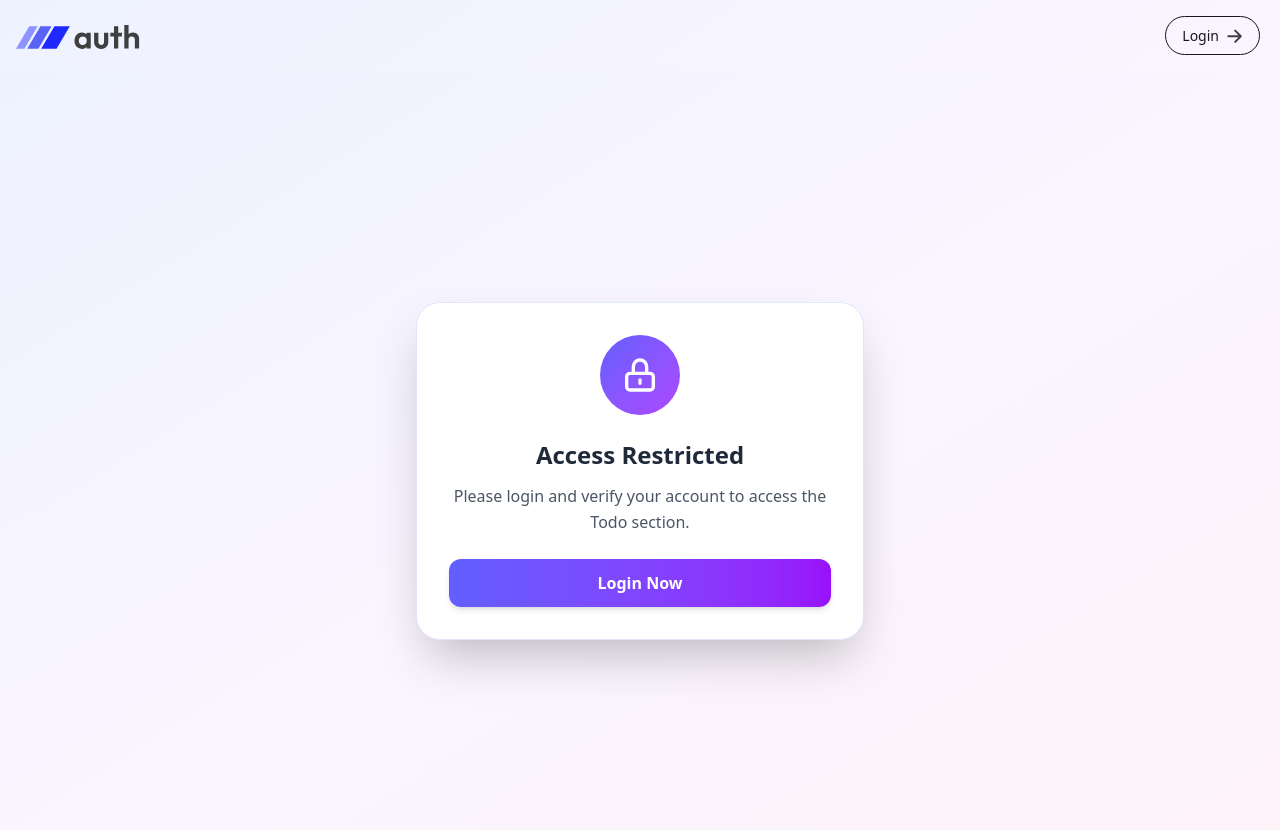
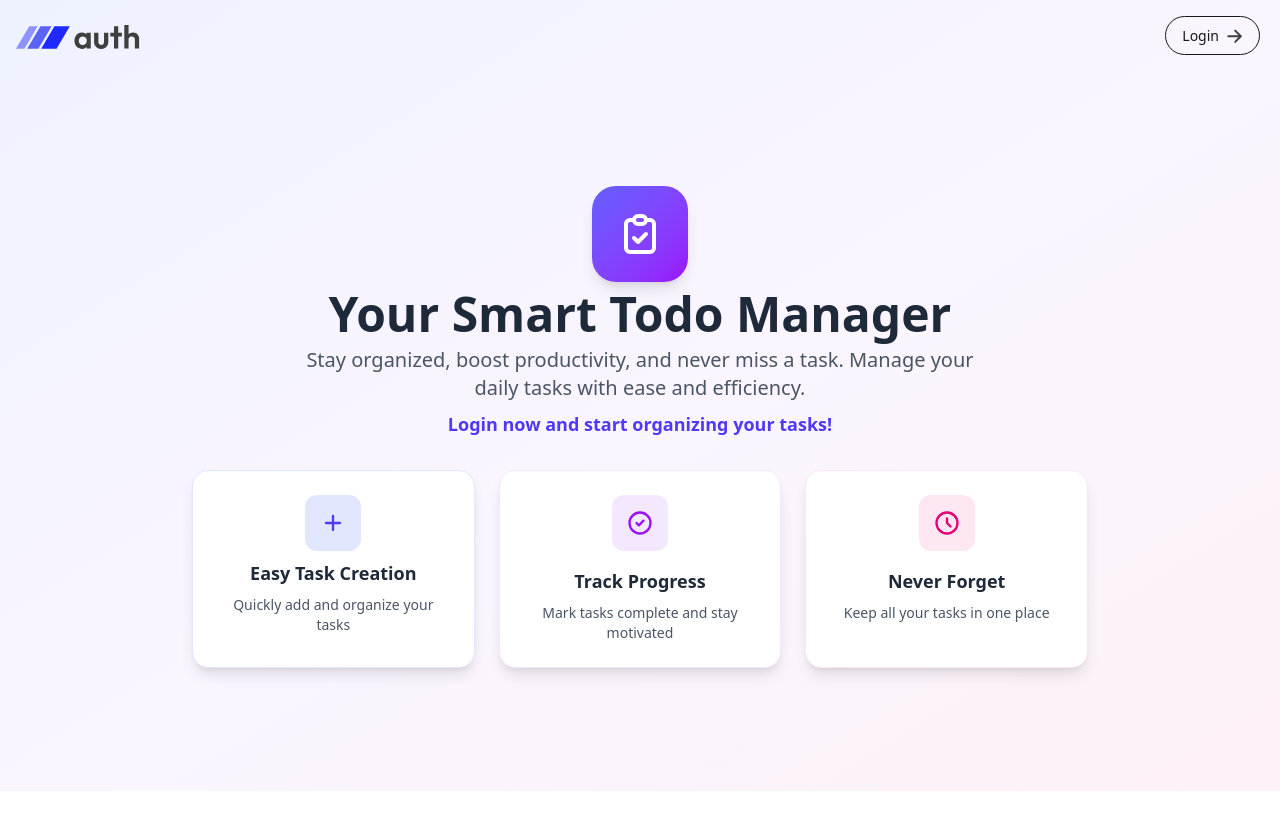
Before and after one commit to MujahidulIslam4541/MERN-Auth, a React (Vite) app in the folder client/: page / in a window 1280 px wide. Shown: the top 830 px of the page. After the commit the page ends 800 px from the top, so only its background shows below. Built offline with nearby package versions, Linux system fonts and the light colour scheme; no server answers.

Commit message:
desgn improve

```diff
--- a/client/package.json
+++ b/client/package.json
@@ -11,6 +11,7 @@
   },
   "dependencies": {
     "@tailwindcss/vite": "^4.1.13",
+    "@tanstack/query-core": "^5.90.2",
     "axios": "^1.12.2",
     "lucide-react": "^0.544.0",
     "react": "^19.1.1",
--- a/client/src/pages/HomePage.jsx
+++ b/client/src/pages/HomePage.jsx
@@ -1,6 +1,5 @@
-import React, { useContext } from 'react'
+import { useContext } from 'react'
 import Navbar from '../components/Navbar'
-import Header from '../components/Header'
 import Todo from './todo/todo'
 import { AppContent } from '../context/AppContent'
 import { Link } from 'react-router-dom'
@@ -9,15 +8,19 @@ const HomePage = () => {
   const { isLoggedIn, userData } = useContext(AppContent)
   console.log(isLoggedIn, userData.isVerified)
   return (
-    <div className="min-h-screen bg-gradient-to-br from-indigo-50 via-purple-50 to-pink-50">
+    <div className=" bg-gradient-to-br from-indigo-50 via-purple-50 to-pink-50">
       <Navbar />
-      {/* <Header /> */}
-      {isLoggedIn && userData.isVerified ? <Todo /> : <div className="min-h-screen bg-gradient-to-br from-indigo-50 via-purple-50 to-pink-50 flex items-center justify-center px-4">
-        <div className="max-w-md w-full bg-white rounded-3xl shadow-2xl p-8 text-center border border-indigo-100">
-          {/* Icon */}
-          <div className="w-20 h-20 mx-auto mb-6 bg-gradient-to-br from-indigo-500 to-purple-500 rounded-full flex items-center justify-center">
+
+      {isLoggedIn && userData.isVerified ? (
+        <Todo />
+      ) : (
+        <div className="min-h-[90vh] flex items-center justify-center px-4 ">
+          <div className="max-w-4xl w-full">
+            {/* Hero Section */}
+            <div className="text-center mb-8">
+              <div className="inline-flex items-center justify-center w-24 h-24 mb-2 bg-gradient-to-br from-indigo-500 to-purple-600 rounded-3xl shadow-lg">
                 <svg
-              className="w-10 h-10 text-white"
+                  className="w-12 h-12 text-white"
                   fill="none"
                   stroke="currentColor"
                   viewBox="0 0 24 24"
@@ -26,37 +29,60 @@ const HomePage = () => {
                     strokeLinecap="round"
                     strokeLinejoin="round"
                     strokeWidth={2}
-                d="M12 15v2m-6 4h12a2 2 0 002-2v-6a2 2 0 00-2-2H6a2 2 0 00-2 2v6a2 2 0 002 2zm10-10V7a4 4 0 00-8 0v4h8z"
+                    d="M9 5H7a2 2 0 00-2 2v12a2 2 0 002 2h10a2 2 0 002-2V7a2 2 0 00-2-2h-2M9 5a2 2 0 002 2h2a2 2 0 002-2M9 5a2 2 0 012-2h2a2 2 0 012 2m-6 9l2 2 4-4"
                   />
                 </svg>
               </div>
 
-          {/* Title */}
-          <h2 className="text-2xl font-bold text-gray-800 mb-3">
-            Access Restricted
-          </h2>
+              <h1 className="text-5xl font-bold text-gray-800 mb-2">
+                Your Smart Todo Manager
+              </h1>
+              <p className="text-xl text-gray-600 mb-2 max-w-2xl mx-auto">
+                Stay organized, boost productivity, and never miss a task. Manage your daily tasks with ease and efficiency.
+              </p>
+              <p className="text-lg text-indigo-600 font-semibold">
+                {isLoggedIn
+                  ? "Please verify your account to start managing your todos!"
+                  : "Login now and start organizing your tasks!"}
+              </p>
+            </div>
 
-          {/* Message */}
-          <p className="text-gray-600 mb-6 leading-relaxed">
-            Please login and verify your account to access the Todo section.
-          </p>
+            {/* Features Grid */}
+            <div className="grid md:grid-cols-3 gap-6 mb-2">
+              <div className="bg-white rounded-2xl p-6 shadow-lg border border-indigo-100 text-center">
+                <div className="w-14 h-14 mx-auto mb-2 bg-indigo-100 rounded-xl flex items-center justify-center">
+                  <svg className="w-7 h-7 text-indigo-600" fill="none" stroke="currentColor" viewBox="0 0 24 24">
+                    <path strokeLinecap="round" strokeLinejoin="round" strokeWidth={2} d="M12 6v6m0 0v6m0-6h6m-6 0H6" />
+                  </svg>
+                </div>
+                <h3 className="text-lg font-semibold text-gray-800 mb-2">Easy Task Creation</h3>
+                <p className="text-gray-600 text-sm">Quickly add and organize your tasks</p>
+              </div>
 
-          {/* Action Buttons */}
-          <div className="flex flex-col gap-3">
-            <Link to='/login'>
-              <button className="w-full bg-gradient-to-r from-indigo-500 to-purple-600 hover:from-indigo-600 hover:to-purple-700 text-white font-semibold py-3 px-6 rounded-xl transition-all transform hover:scale-[1.02] shadow-md">
-                Login Now
-              </button>
-            </Link>
-            {/* <button className="w-full bg-gray-100 hover:bg-gray-200 text-gray-700 font-semibold py-3 px-6 rounded-xl transition-all">
-              Create Account
-            </button> */}
+              <div className="bg-white rounded-2xl p-6 shadow-lg border border-purple-100 text-center">
+                <div className="w-14 h-14 mx-auto mb-4 bg-purple-100 rounded-xl flex items-center justify-center">
+                  <svg className="w-7 h-7 text-purple-600" fill="none" stroke="currentColor" viewBox="0 0 24 24">
+                    <path strokeLinecap="round" strokeLinejoin="round" strokeWidth={2} d="M9 12l2 2 4-4m6 2a9 9 0 11-18 0 9 9 0 0118 0z" />
+                  </svg>
+                </div>
+                <h3 className="text-lg font-semibold text-gray-800 mb-2">Track Progress</h3>
+                <p className="text-gray-600 text-sm">Mark tasks complete and stay motivated</p>
+              </div>
+
+              <div className="bg-white rounded-2xl p-6 shadow-lg border border-pink-100 text-center">
+                <div className="w-14 h-14 mx-auto mb-4 bg-pink-100 rounded-xl flex items-center justify-center">
+                  <svg className="w-7 h-7 text-pink-600" fill="none" stroke="currentColor" viewBox="0 0 24 24">
+                    <path strokeLinecap="round" strokeLinejoin="round" strokeWidth={2} d="M12 8v4l3 3m6-3a9 9 0 11-18 0 9 9 0 0118 0z" />
+                  </svg>
+                </div>
+                <h3 className="text-lg font-semibold text-gray-800 mb-2">Never Forget</h3>
+                <p className="text-gray-600 text-sm">Keep all your tasks in one place</p>
               </div>
             </div>
-      </div>}
-
           </div>
-
+        </div>
+      )}
+    </div>
   )
 }
 
--- a/client/src/pages/todo/Todo.jsx
+++ b/client/src/pages/todo/Todo.jsx
@@ -17,21 +17,15 @@ export default function Todo() {
         },
     ]);
 
-    const [name, setName] = useState('');
-    const [description, setDescription] = useState('');
 
-    const addTodo = () => {
-        if (name.trim() && description.trim()) {
-            setTodos([...todos, {
-                id: Date.now(),
-                name,
-                description,
-                completed: false
-            }]);
-            setName('');
-            setDescription('');
-        }
-    };
+    // add todo
+    const handleAddTodo = async (e) => {
+        e.preventDefault()
+        const data = e.target;
+        const name = data.name.value;
+        const description = data.description.value;
+        console.log({ name, description })
+    }
 
     const toggleComplete = (id) => {
         setTodos(todos.map(todo =>
@@ -77,28 +71,25 @@ export default function Todo() {
                             Add New Task
                         </h3>
 
-                        <div className="space-y-4">
+                        <form onSubmit={handleAddTodo} className="space-y-2">
                             <input
                                 type="text"
                                 placeholder="Task name..."
-                                value={name}
-                                onChange={(e) => setName(e.target.value)}
+                                name='name'
                                 className="w-full px-4 py-3 border-2 border-gray-200 rounded-xl focus:border-indigo-400 focus:outline-none transition-colors"
                             />
                             <input
                                 type="text"
                                 placeholder="Add description..."
-                                value={description}
-                                onChange={(e) => setDescription(e.target.value)}
+                                name='description'
                                 className="w-full px-4 py-3 border-2 border-gray-200 rounded-xl focus:border-indigo-400 focus:outline-none transition-colors"
                             />
                             <button
-                                onClick={addTodo}
                                 className="w-full bg-gradient-to-r from-indigo-500 to-purple-600 hover:from-indigo-600 hover:to-purple-700 text-white font-semibold py-3 px-6 rounded-xl transition-all transform hover:scale-[1.02] shadow-md hover:shadow-xl"
                             >
                                 Add Task
                             </button>
-                        </div>
+                        </form>
                     </div>
 
                     {/* Tasks Grid - Right Side */}
```
Also changed, not shown: client/src/components/Navbar.jsx (+0 -27 lines), 2 other files (tests, documents, lock files or other folders). Lines whose indentation alone changed are shown as unchanged.
